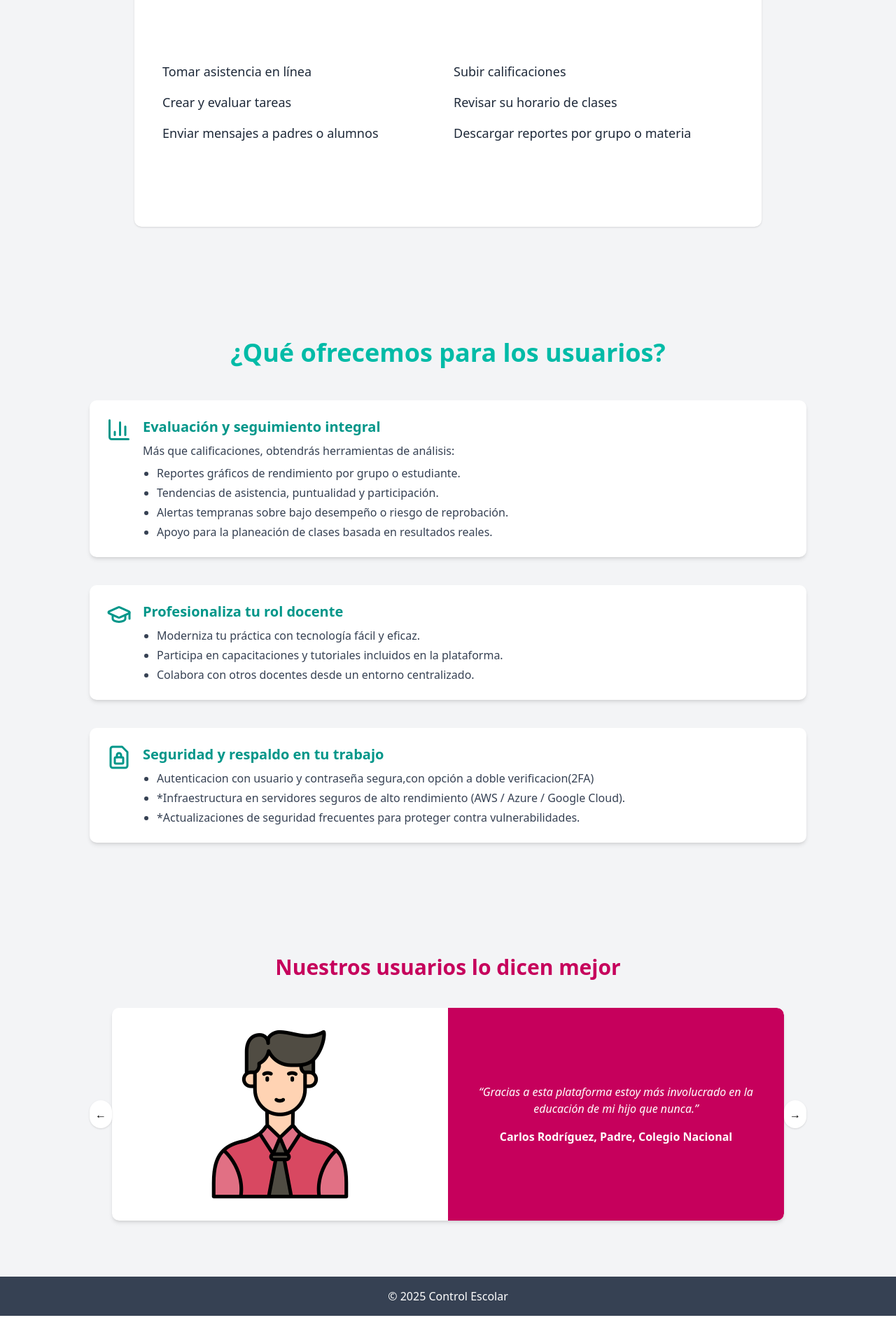
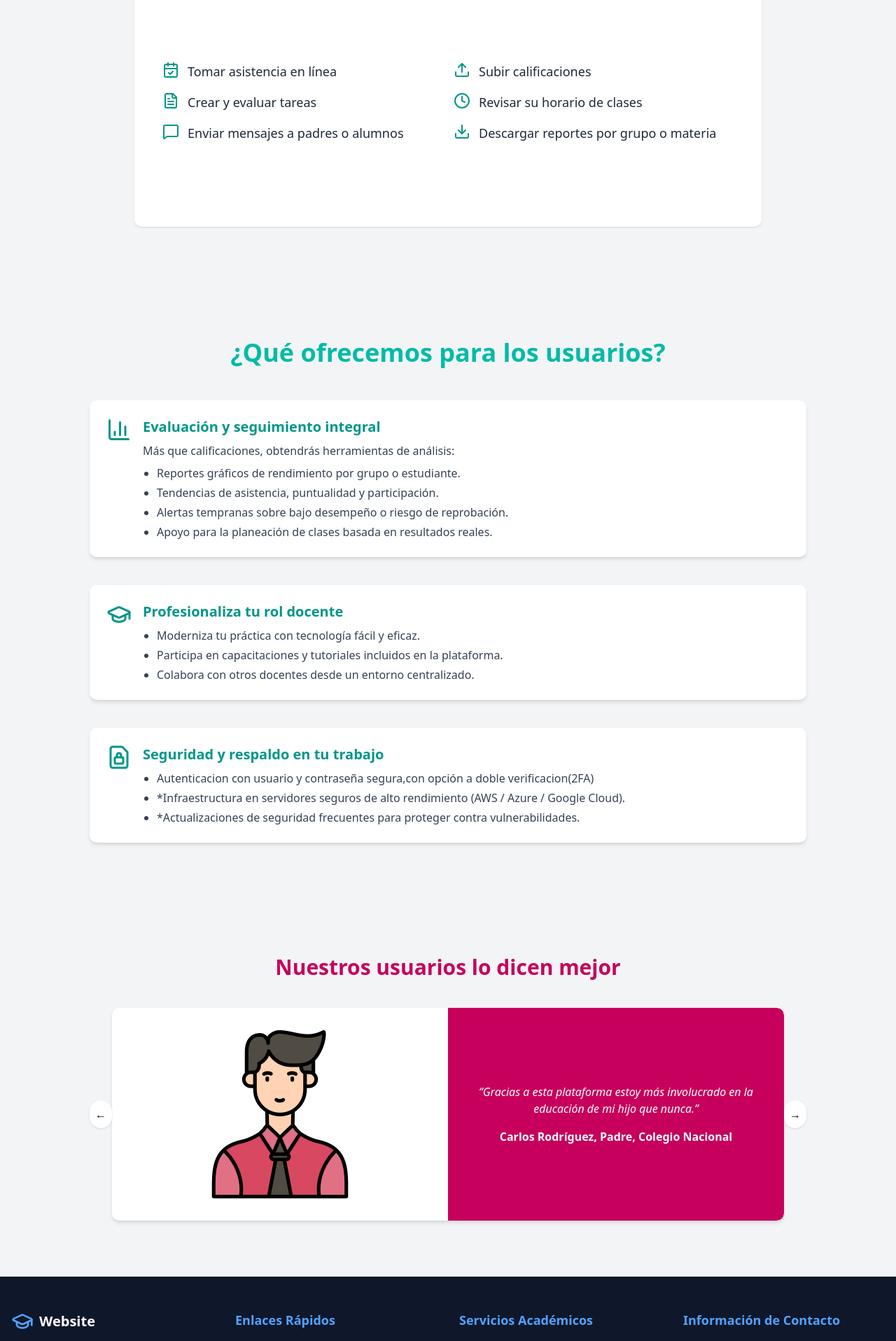
Before and after one commit to alanlopeztechio/informative-site, a Next.js app: page /maestro in a window 1280 px wide. Shown: the part 1280-3196 px from the top of the page at 70% size. Before the commit the page ends 3160 px from the top, so only its background shows below. Built offline with nearby package versions, Linux system fonts and the light colour scheme.

Commit message:
cambios de diseño

```diff
--- a/app/directores/page.tsx
+++ b/app/directores/page.tsx
@@ -2,6 +2,7 @@ import React from "react";
 import Navbar from "@/components/navbar";
 import FuncionesDocentes from "@/components/FuncionesDocentes";
 import HeroSection from "@/components/Directores/HeroSectionDirectores";
+import SchoolFooter from "@/components/school-footer";
 
 
 const MaestrosPage: React.FC = () => {
@@ -42,10 +43,11 @@ const MaestrosPage: React.FC = () => {
         </section>
       </main>
 
-      {/* Footer */}
-      <footer className="bg-gray-700 text-white py-4 text-center">
-        <p>&copy; 2025 Control Escolar</p>
-      </footer>
+        {/* Footer */}
+            <div>
+
+              <SchoolFooter/>
+            </div>
     </>
   );
 };
--- a/app/maestro/page.tsx
+++ b/app/maestro/page.tsx
@@ -4,19 +4,29 @@ import FuncionesDocentes from "@/components/FuncionesDocentes";
 import TestimonioSlider from "@/components/TestimonioSlider";
 import HeroSection from "@/components/HeroMaestros/HeroSectionMaestros";
 import FeatureCard from "@/components/FeatureCard";
-import { BarChart3, GraduationCap, FileLock} from "lucide-react";
-
+import { BarChart3, GraduationCap, FileLock, SquareCheck} from "lucide-react";
+import SchoolFooter from "@/components/school-footer";
+import {
+  CalendarCheck,
+  Upload,
+  FileText,
+  Clock,
+  MessageSquare,
+  Download,
+} from "lucide-react";
 
 
 const MaestrosPage: React.FC = () => {
-  const funciones: string[] = [
-    "Tomar asistencia en línea",
-    "Subir calificaciones",
-    "Crear y evaluar tareas",
-    "Revisar su horario de clases",
-    "Enviar mensajes a padres o alumnos",
-    "Descargar reportes por grupo o materia",
-  ];
+
+const funciones = [
+  { texto: "Tomar asistencia en línea", icono: <CalendarCheck className="text-teal-600" /> },
+  { texto: "Subir calificaciones", icono: <Upload className="text-teal-600" /> },
+  { texto: "Crear y evaluar tareas", icono: <FileText className="text-teal-600" /> },
+  { texto: "Revisar su horario de clases", icono: <Clock className="text-teal-600" /> },
+  { texto: "Enviar mensajes a padres o alumnos", icono: <MessageSquare className="text-teal-600" /> },
+  { texto: "Descargar reportes por grupo o materia", icono: <Download className="text-teal-600" /> },
+];
+
 
   const secciones = [
     {
@@ -107,11 +117,13 @@ const MaestrosPage: React.FC = () => {
           <TestimonioSlider />
         </section>
       </main>
+ {/* Footer */}
+      <div>
 
-      {/* Footer */}
-      <footer className="bg-gray-700 text-white py-4 text-center">
-        <p>&copy; 2025 Control Escolar</p>
-      </footer>
+        <SchoolFooter/>
+      </div>
+
+
     </>
   );
 };
--- a/app/page.tsx
+++ b/app/page.tsx
@@ -137,7 +137,7 @@ export default function Home() {
           <p>📱 <a href="https://wa.me/5215555555555" className="text-green-600 underline">WhatsApp</a></p>
         </section>
       </main>
-
+  {/* Footer */}
       <div>
 
         <SchoolFooter/>
--- a/components/FuncionesDocentes.jsx
+++ b/components/FuncionesDocentes.jsx
@@ -1,16 +1,20 @@
-// components/FuncionesDocentes.jsx
-
-// Exporta el componente FuncionesDocentes como función por defecto
+// Componente funcional que recibe un arreglo de funciones con texto e ícono
 export default function FuncionesDocentes({ funciones }) {
   return (
-    // Lista no ordenada con estilo de grid adaptable: una columna en móvil, dos en pantallas medianas en adelante
-    <ul className="grid grid-cols-1 md:grid-cols-2 gap-4 text-gray-800 text-lg py-20 ">
-      {/* Itera sobre el arreglo de funciones y renderiza cada una como un <li> */}
-      {funciones.map((funcion, i) => (
-        // Cada elemento de la lista tiene una clave única (el índice) y estilos para alineación horizontal
-        <li key={i} className="flex items-start gap-2">
-          {/* Muestra el texto de la función */}
-          <span>{funcion}</span>
+    // Contenedor de lista con diseño en grid: una columna en móvil y dos en pantallas medianas en adelante
+    <ul className="grid grid-cols-1 md:grid-cols-2 gap-4 text-gray-800 text-lg py-20">
+
+      {/* Iteramos sobre cada función */}
+      {funciones.map(({ texto, icono }, i) => (
+
+        // Cada <li> representa una función y tiene un ícono + texto
+        <li key={i} className="flex items-start gap-3">
+
+          {/* Renderiza el ícono recibido como prop */}
+          {icono}
+
+          {/* Renderiza el texto descriptivo de la función */}
+          <span>{texto}</span>
         </li>
       ))}
     </ul>
```
